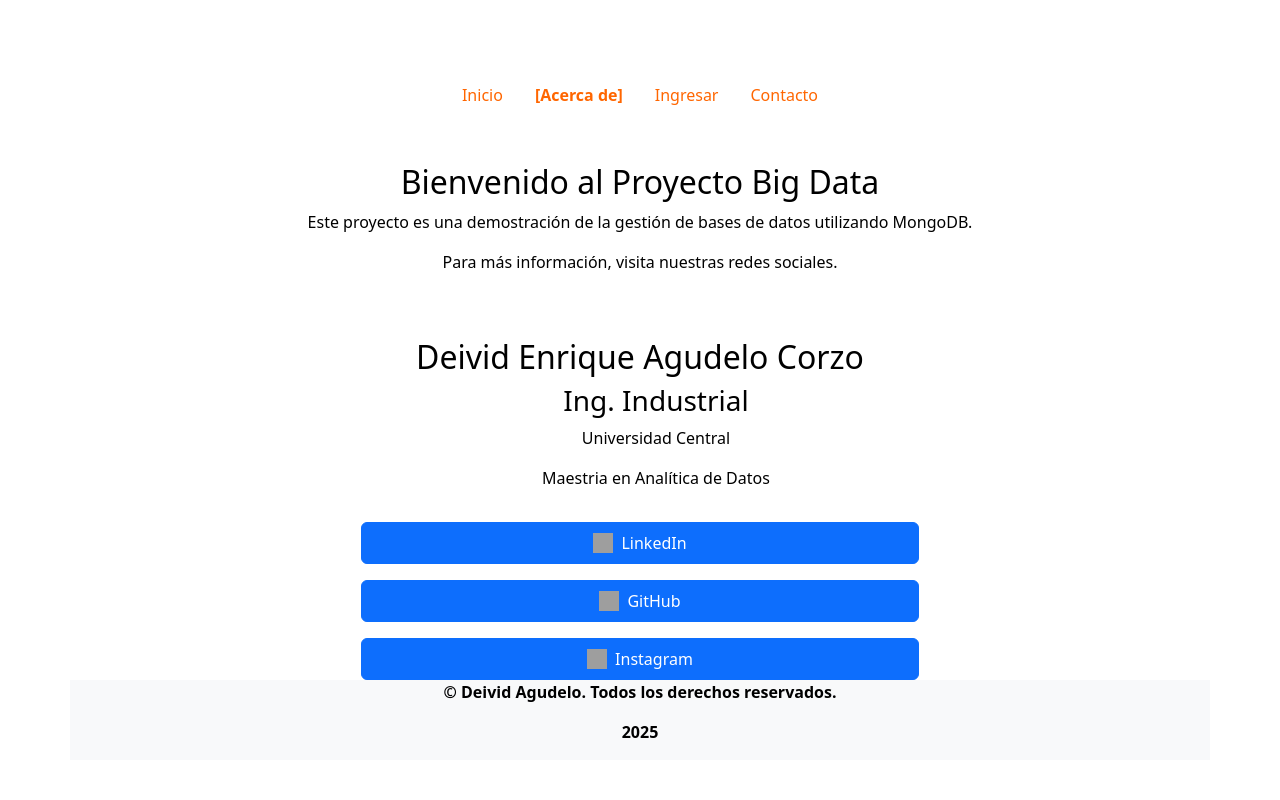
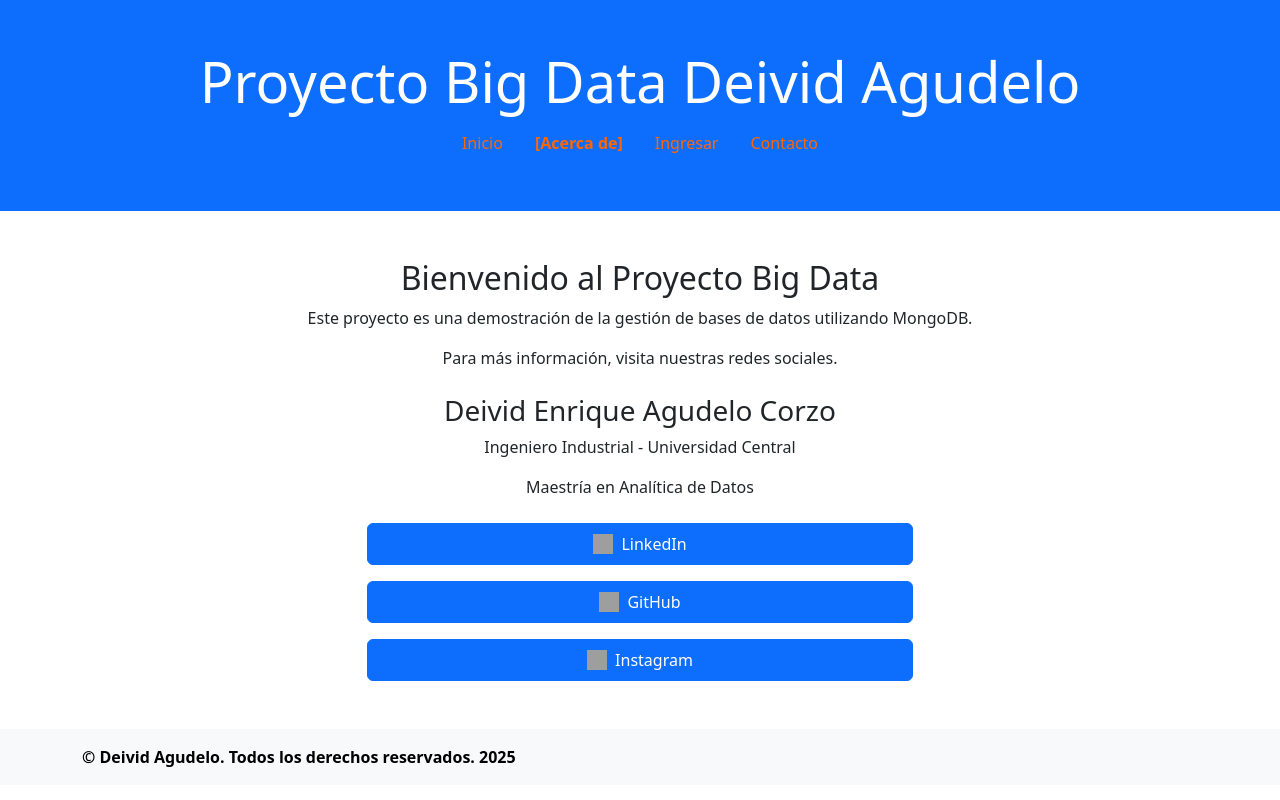
Before and after one commit to D31V1X/BigDataApp, a Python web app: template templates/about.html in a window 1280 px wide. Run offline with Jinja, Linux system fonts and the light colour scheme; the template is opened without the code that fills it, so the values that code supplies are empty; grey boxes are pictures that could not be loaded.

Commit message:
Add files via upload

```diff
--- a/templates/about.html
+++ b/templates/about.html
@@ -2,54 +2,40 @@
 <html lang="es">
 <head>
     <meta charset="UTF-8">
-        <meta name="viewport" content="width=device-width, initial-sca  le=1.0">
-        <title>BigData-Admin DEAC-Acerca de</title>
-        <link href="https://cdn.jsdelivr.net/npm/bootstrap@5.3.2/dist/css/bootstrap.min.css" rel="stylesheet" integrity="sha384-T3c6CoIi6uLrA9TneNEoa7RxnatzjcDSCmG1MXxSR1GAsXEV/Dwwykc2MPK8M2HN" crossorigin="anonymous">
+    <meta name="viewport" content="width=device-width, initial-scale=1.0">
+    <title>BigData - Acerca de</title>
+    <link href="https://cdn.jsdelivr.net/npm/bootstrap@5.3.2/dist/css/bootstrap.min.css" rel="stylesheet">
     <link href="{{ url_for('static', filename='css/landingPage.css') }}" rel="stylesheet">
 </head>
 <body>
-        <heade class="bg primary text-white text-center py-5">
-
-            <div class =container>
+    <header class="bg-primary text-white text-center py-5">
+        <div class="container">
             <h1 class="display-4">Proyecto Big Data Deivid Agudelo</h1>
             <nav>
                 <ul class="nav justify-content-center">
-                        <li class="nav-item">
-                            <a class="nav-link active" aria-current="page" style="color: #ff6600;" href="{{ url_for('index') }}">Inicio</a>
-                        </li>
-                        <li class="nav-item">
-                            <a class="nav-link" style="color: #ff6600;" href="{{ url_for('about') }}"><b>[Acerca de]</b></a>
-                        </li>
-                        <li class="nav-item">
-                            <a class="nav-link" style="color: #ff6600;"href="{{ url_for('login') }}"  >Ingresar</a>
-                        </li>
-                        <li class="nav-item">
-                            <a class="nav-link" style="color: #ff6600;" href="{{ url_for('contacto') }}">Contacto</a>
-                        </li>
+                    <li class="nav-item"><a class="nav-link active" style="color: #ff6600;" href="{{ url_for('index') }}">Inicio</a></li>
+                    <li class="nav-item"><a class="nav-link" style="color: #ff6600;" href="{{ url_for('about') }}"><b>[Acerca de]</b></a></li>
+                    <li class="nav-item"><a class="nav-link" style="color: #ff6600;" href="{{ url_for('login') }}">Ingresar</a></li>
+                    <li class="nav-item"><a class="nav-link" style="color: #ff6600;" href="{{ url_for('contacto') }}">Contacto</a></li>
                 </ul>
             </nav>
         </div>
     </header>
-        <div class="container">
-            <br><br>
-            <div class="text-center" style="color: #000000;">
+
+    <div class="container text-center mt-5">
         <h2>Bienvenido al Proyecto Big Data</h2>
         <p>Este proyecto es una demostración de la gestión de bases de datos utilizando MongoDB.</p>
         <p>Para más información, visita nuestras redes sociales.</p>
-                <br><br>
-                <div class "row justify-content-center">
-                    <div class="col-md-12">
-                        <h2>Deivid Enrique Agudelo Corzo</h2>
-                        <ul>
-                            <h3>Ing. Industrial</h3>
-                            <p>Universidad Central</p>
-                            <p>Maestria en Analítica de Datos</p>
-                        <ul>
+
+        <div class="mt-4">
+            <h3>Deivid Enrique Agudelo Corzo</h3>
+            <p>Ingeniero Industrial - Universidad Central</p>
+            <p>Maestría en Analítica de Datos</p>
         </div>
-                 </div>
-                 <div class ="row justify-content-center">
-                    <div class="col-md-12 social-link mt-3">
-                        <div class="d-grid gap-3 col-6 mx-auto">
+
+        <div class="row justify-content-center mt-4">
+            <div class="col-md-6">
+                <div class="d-grid gap-3">
                     <a href="https://www.linkedin.com/in/deivid-agudelo-corzo-0b1b4a1b2/" target="_blank"
                        class="btn btn-primary d-flex justify-content-center align-items-center gap-2 py-2">
                         <img src="https://app-rsrc.getbee.io/public/resources/social-networks-icon-sets/t-only-logo-dark-gray/linkedin@2x.png"
@@ -72,17 +58,18 @@
                     </a>
                 </div>
             </div>
-            <footer class="bg-light text-center text-lg-start">
+        </div>
+    </div>
+
+    <footer class="bg-light text-center text-lg-start mt-5 py-3">
         <div class="container">
-                <p style="text-align: center;"><strong><span style="color: #000000;">&copy; Deivid Agudelo. Todos los derechos reservados.</span></strong></p>
-                <p style="text-align: center;"><strong><span style="color: #000000;" id="current year"></span></strong></p>
+            <p class="mb-0"><strong style="color: #000000;">&copy; Deivid Agudelo. Todos los derechos reservados. <span id="current-year"></span></strong></p>
         </div>
     </footer>
-            <script src="https://cdn.jsdelivr.net/npm/bootstrap@5.3.2/dist/js/bootstrap.bundle.min.js" integrity="sha384-C6RzsynM9kWDrMNeT87bh95OGNyZPhcTNXj1NW7RuBCsyN/o0jlpcV8Qyq46cDfL" crossorigin="anonymous"></script>
+
+    <script src="https://cdn.jsdelivr.net/npm/bootstrap@5.3.2/dist/js/bootstrap.bundle.min.js"></script>
     <script>
-                // Obtener el año actual
-                const currentYear = new Date().getFullYear();
-                // Actualizar el contenido del elemento con id "current year"
-                document.getElementById('current year').textContent = currentYear;
+        document.getElementById('current-year').textContent = new Date().getFullYear();
     </script>
-        </div>
+</body>
+</html>
```
Also changed, not shown: templates/contacto.html (+7 -6 lines), templates/gestionMongoDB.html (+25 -4 lines), templates/index.html (+6 -5 lines), templates/login.html (+24 -32 lines). Lines whose indentation alone changed are shown as unchanged.
